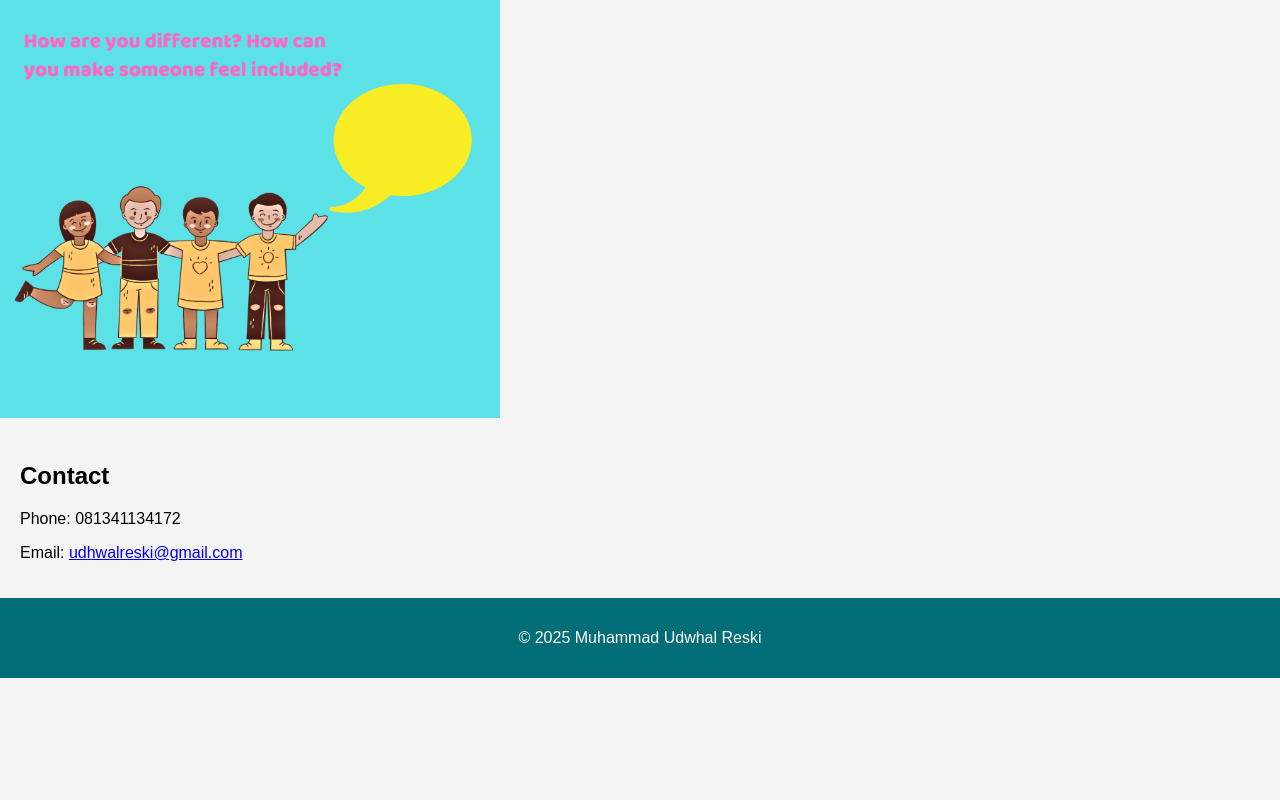
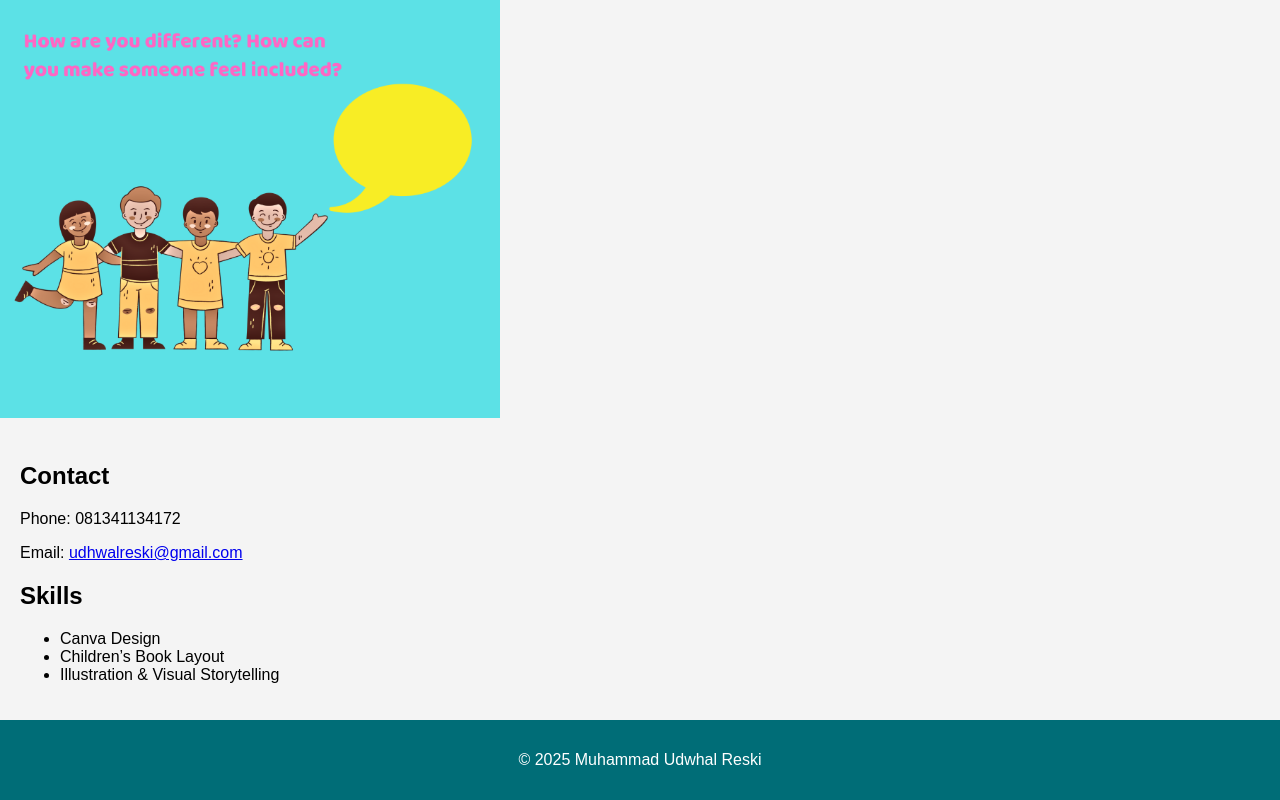
Before and after one commit to MuhammadReski192/Reskirey, a plain HTML site: page index.html in a window 1280 px wide. Shown: the part 1838-2638 px from the top of the page. Before the commit the page ends 2516 px from the top, so only its background shows below. Drawn offline with Linux system fonts and the light colour scheme.

Commit message:
Update index.html

```diff
--- a/index.html
+++ b/index.html
@@ -22,12 +22,18 @@
   <img src="image2.png" style="width: 50%; max-width: 500px;">
   <img src="image3.PNG" style="width: 50%; max-width: 500px;">
   <img src="image4.PNG" style="width: 50%; max-width: 500px;">
-  <img src="Image5.PNG" style="width: 50%; max-width: 500px;">
+  <img src="image5.PNG" style="width: 50%; max-width: 500px;">
   <section>
     <h2>Contact</h2>
     <p>Phone: 081341134172</p>
     <p>Email: <a href="mailto:udhwalreski@gmail.com">udhwalreski@gmail.com</a></p>
 
+    <h2>Skills</h2>
+<ul>
+  <li>Canva Design</li>
+  <li>Children’s Book Layout</li>
+  <li>Illustration & Visual Storytelling</li>
+</ul>
   </section>
 
   <footer>
```
